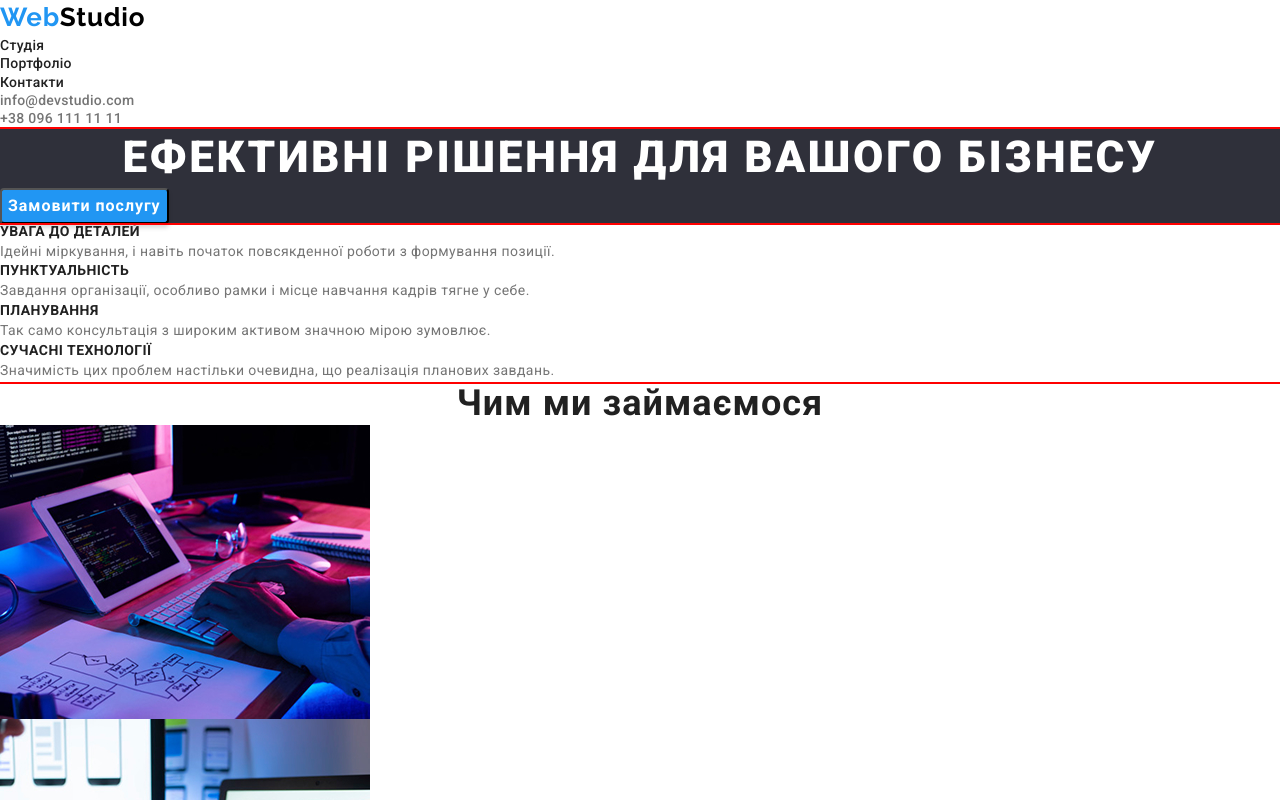
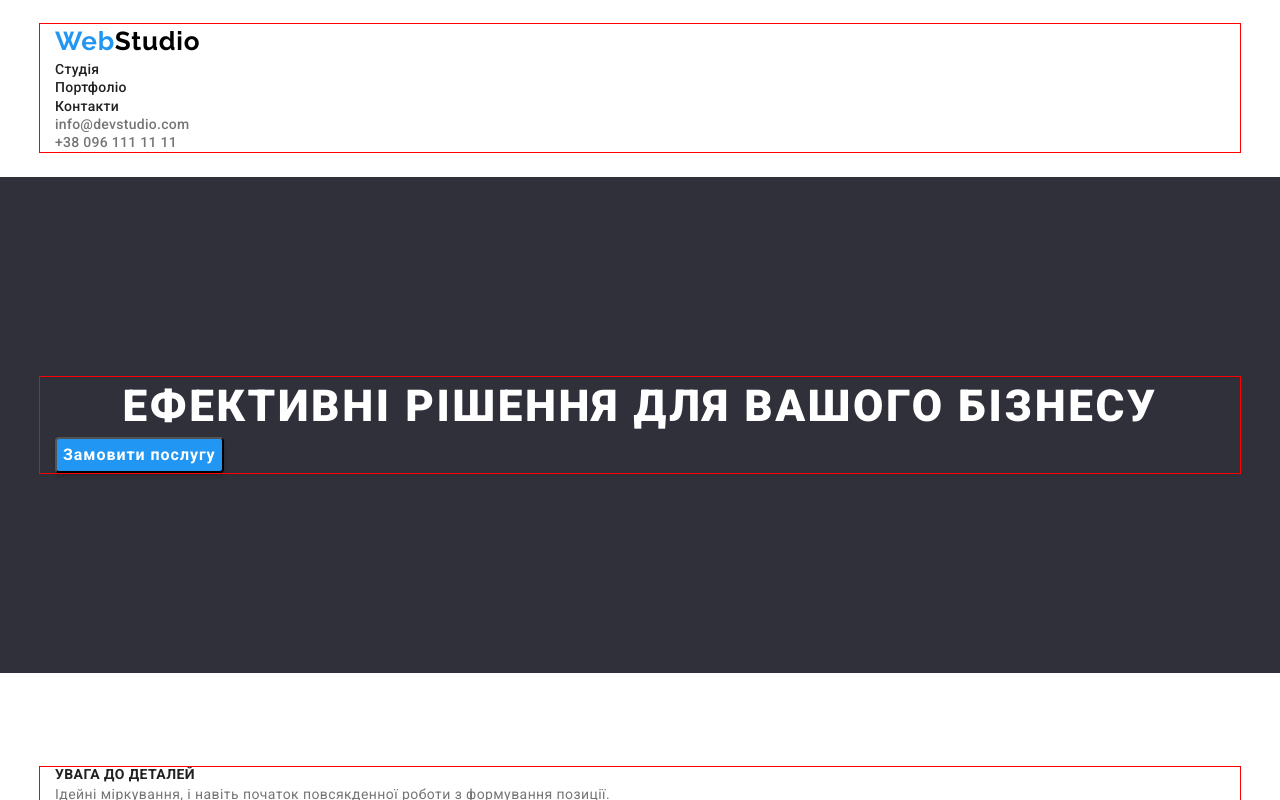
Before and after one commit to Vasya-Mokanu/webstudio, a plain HTML site: page index.html in a window 1280 px wide. Shown: the top 800 px of the page. Drawn offline with nearby package versions, Linux system fonts and the light colour scheme.

Commit message:
containersstyled

```diff
--- a/css/style.css
+++ b/css/style.css
@@ -12,13 +12,18 @@
 }
 .container{
   outline: 1px solid red;
-
+  width: 1200px;
+  margin-right: auto;
+  margin-left: auto;
+  padding-left: 15px;
+  padding-right: 15px;
 }
 body {
 
  font-family: Roboto;
 
 };
+
 
 .header-logo{
     color: var(--accent-colour);
@@ -42,7 +47,10 @@ letter-spacing: 0.78px;
 .header-span{
  color: var(--logo-colour);
 }
-
+.header{
+  padding-top: 24px;
+  padding-bottom: 25px;
+}
 .header-link{
 color: var(--title-colour);
 font-size: 14px;
@@ -70,6 +78,8 @@ color: var(--accent-colour);
 
 .buisness{
   background-color: var(--footer-bg);
+  padding-top: 200px;
+  padding-bottom: 200px;
 }
 
 .buisness-title{
@@ -94,7 +104,10 @@ background: var(--accent-colour);
 box-shadow: 0 4px 4px 0 rgba(0, 0, 0, 0.15);
 }
 
-
+.hero{
+  padding-top: 94px;
+  padding-bottom: 94px;
+}
 
 
 .hero-title{
@@ -114,7 +127,10 @@ line-height: 1.71; /* 171.429% */
 letter-spacing: 0.42px;
 }
 
+.thingswedo{
 
+  padding-bottom: 94px;
+}
 
 
 .thingswedo-title{
@@ -131,6 +147,8 @@ letter-spacing: 1.08px;
 
 .ourteam{
   background-color: var(--team-bg);
+  padding-top: 94px;
+  padding-bottom: 94px;
 }
 .ourteam-title{
   color: var(--title-colour);
@@ -162,6 +180,8 @@ letter-spacing: 0.48px;
 
 .footer{
   background-color: var(--footer-bg);
+  padding-top: 60px;
+  padding-bottom: 60px;
 }
 .footer-logo{
   color: var(--accent-colour);
@@ -193,7 +213,10 @@ letter-spacing: 0.42px;
 /* portfolio */
 
 
-
+.cart{
+  padding-top: 94px;
+  padding-bottom: 94px;
+}
 
 .cart-btn{
   color: var(--title-colour);
```
